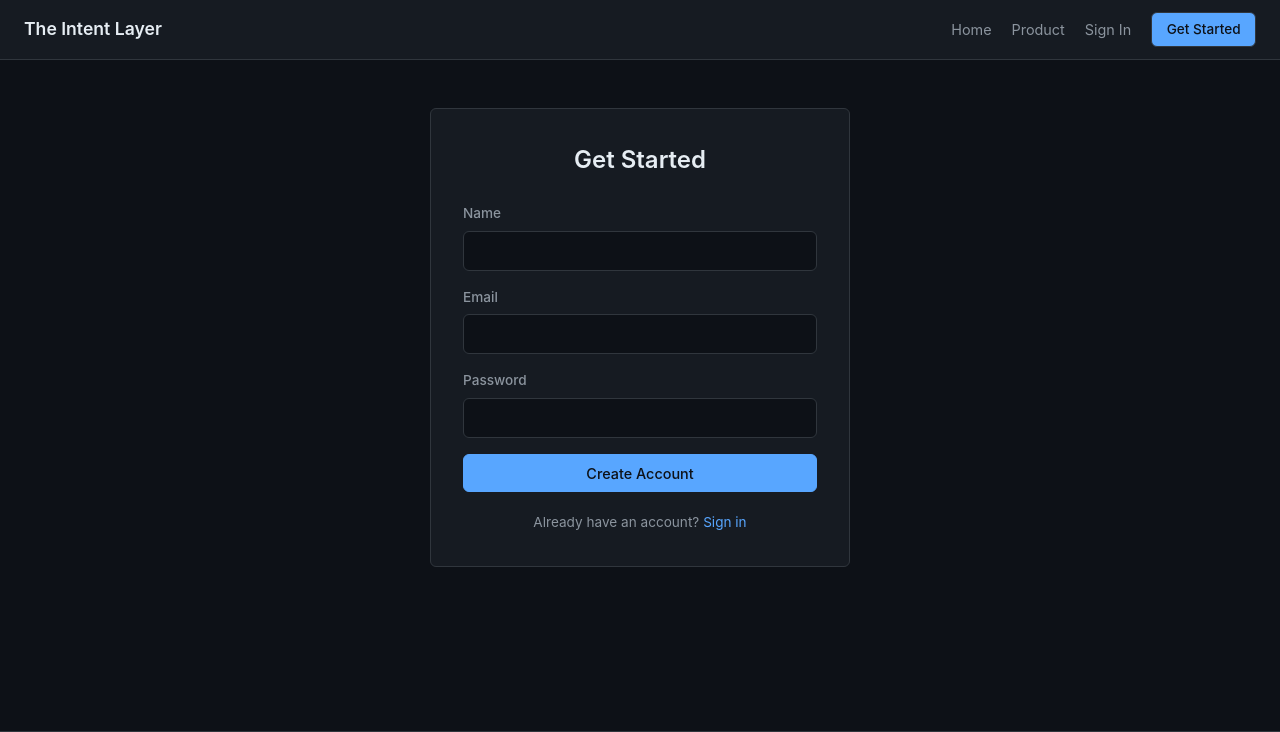
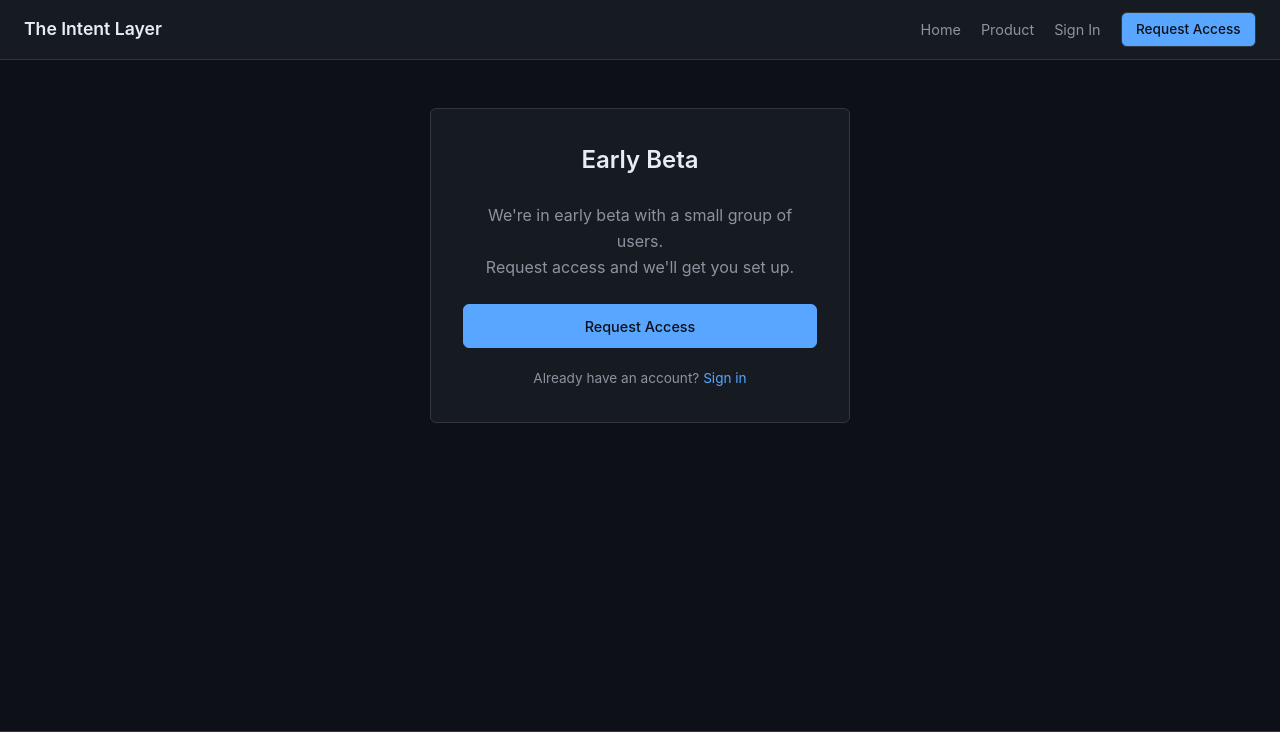
Before and after one commit to TheIntentLayer/theintentlayer.com, a FastAPI app: page /auth/register in a window 1280 px wide. Shown: the top 732 px of the page. Run offline with FastAPI, Linux system fonts and the light colour scheme.

Commit message:
Early beta: replace registration with waitlist, fix authorize signup link
- Landing page: 'Get Started' -> 'Request Access' (mailto nikhil@aitrustcommons.org)
- Product page: same
- Base nav: same
- Register page: replaced form with beta message + request access link
- Authorize page: 'Sign up first' -> 'Request early beta access' mailto
- Added beta badge style on hero
- Family users added directly to DB via CLI, skip the form

```diff
--- a/app/templates/authorize.html
+++ b/app/templates/authorize.html
@@ -37,7 +37,7 @@
     </form>
 
     <div class="form-footer">
-        Don't have an account? <a href="/auth/register">Get started first</a>
+        Don't have an account? <a href="mailto:nikhil@aitrustcommons.org?subject=AI%20Command%20Center%20Beta%20Access">Request early beta access</a>
     </div>
 </div>
 
--- a/app/templates/base.html
+++ b/app/templates/base.html
@@ -18,7 +18,7 @@
             <a href="/dashboard">Dashboard</a>
             {% else %}
             <a href="/auth/login">Sign In</a>
-            <a href="/auth/register" class="btn btn-nav">Get Started</a>
+            <a href="mailto:nikhil@aitrustcommons.org?subject=AI%20Command%20Center%20Beta%20Access" class="btn btn-nav">Request Access</a>
             {% endif %}
         </div>
     </nav>
--- a/app/templates/product.html
+++ b/app/templates/product.html
@@ -48,7 +48,7 @@
                 <h3>This Website</h3>
                 <p>OAuth provider for MCP connectors. Guided onboarding and configuration dashboard.</p>
                 <p style="margin-top: 0.75rem;">
-                    <a href="/auth/register">Get started &rarr;</a>
+                    <a href="mailto:nikhil@aitrustcommons.org?subject=AI%20Command%20Center%20Beta%20Access">Request early beta access &rarr;</a>
                 </p>
             </div>
         </div>
--- a/app/templates/register.html
+++ b/app/templates/register.html
@@ -1,31 +1,17 @@
 {% extends "base.html" %}
 
-{% block title %}Get Started -- The Intent Layer{% endblock %}
+{% block title %}Early Beta -- The Intent Layer{% endblock %}
 
 {% block content %}
 <div class="form-container">
-    <h1>Get Started</h1>
-
-    {% if error %}
-    <div class="alert alert-error">{{ error }}</div>
-    {% endif %}
-
-    <form method="post" action="/auth/register">
-        <div class="form-group">
-            <label for="name">Name</label>
-            <input type="text" id="name" name="name" required autocomplete="name">
-        </div>
-        <div class="form-group">
-            <label for="email">Email</label>
-            <input type="email" id="email" name="email" required autocomplete="email">
-        </div>
-        <div class="form-group">
-            <label for="password">Password</label>
-            <input type="password" id="password" name="password" required minlength="8" autocomplete="new-password">
-        </div>
-        <button type="submit" class="btn btn-primary">Create Account</button>
-    </form>
-
+    <h1>Early Beta</h1>
+    <p style="text-align: center; color: var(--text-muted); margin-bottom: 1.5rem; line-height: 1.6;">
+        We're in early beta with a small group of users.
+        <br>Request access and we'll get you set up.
+    </p>
+    <a href="mailto:nikhil@aitrustcommons.org?subject=AI%20Command%20Center%20Beta%20Access" class="btn btn-primary" style="display: block; text-align: center; text-decoration: none;">
+        Request Access
+    </a>
     <div class="form-footer">
         Already have an account? <a href="/auth/login">Sign in</a>
     </div>
```
Also changed, not shown: app/templates/index.html (+18 -3 lines).
